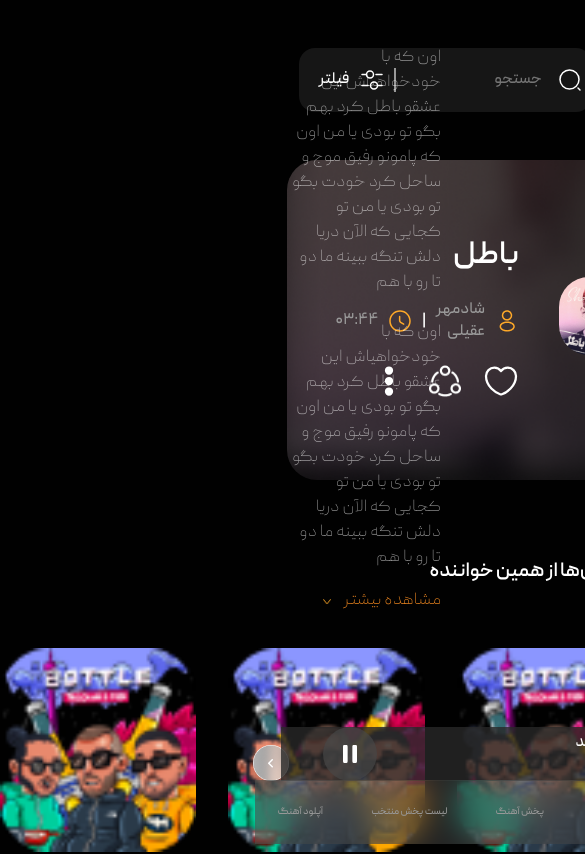
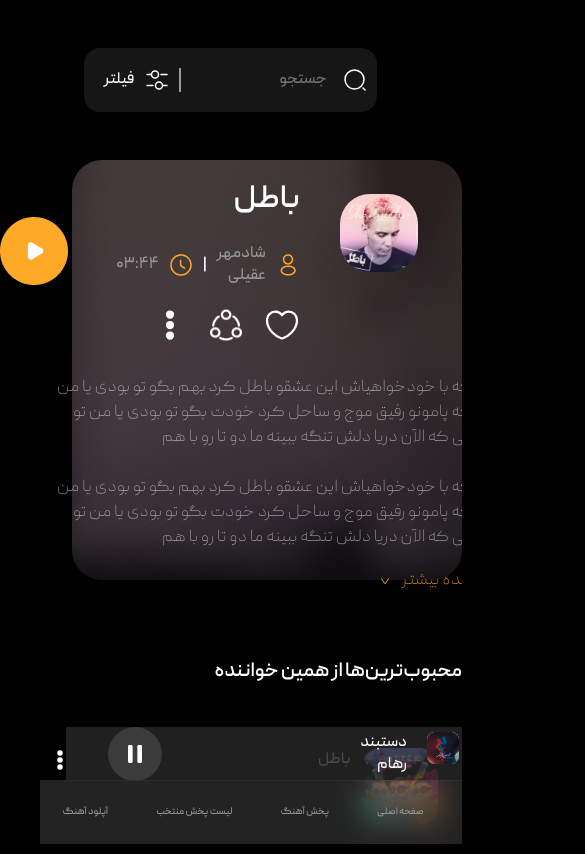
Before and after one commit to nsoroosh/avaland, a Vue app: page /playmusic in a window 390 px wide. Shown: the top 854 px of the page, 585 px wide, since content can reach past the window. Built offline with nearby package versions, Linux system fonts and the light colour scheme.

Commit message:
music detail page responsived

```diff
--- a/src/components/MusicDetailList.vue
+++ b/src/components/MusicDetailList.vue
@@ -120,8 +120,8 @@ $background-color: #010101;
   }
 
   &__img {
-    width: 196.4px;
-    height: 204px;
+    width: 20vw;
+  aspect-ratio: 1/1;
     border-radius: 16px;
   }
 
@@ -157,4 +157,30 @@ $background-color: #010101;
     margin-right: 2%;
   }
 }
+@media only screen and (max-width: 768px) {
+  .playlist{
+    &__list {
+      flex-direction: column;
+    }
+    &__item {
+      flex-direction: row;
+      align-items: baseline;
+      // justify-content: space-between;
+      width: 100vw;
+    }
+    &__arrow-right {
+    display: none;
+  }
+
+  &__arrow-left {
+    display: none;
+  }
+   &__music-info {
+     width: 80%;
+    justify-content: space-between;
+
+    //  align-items: center;
+   }
+  }
+}
 </style>
--- a/src/components/MusicDetailModal.vue
+++ b/src/components/MusicDetailModal.vue
@@ -132,4 +132,7 @@ $background-color: #010101;
     }
   }
 }
+@media only screen and (max-width: 768px) {
+
+}
 </style>
--- a/src/components/MusicDetailPoster.vue
+++ b/src/components/MusicDetailPoster.vue
@@ -1,6 +1,7 @@
 <template>
   <section class="poster">
-    <figure>
+    <div class="poster__image-desc">
+<figure>
       <img
         src="../assets/../assets/img/Rectangle-9.jpg"
         class="poster__image"
@@ -40,6 +41,8 @@
 
       </div>
     </div>
+    </div>
+
     <div class="poster__lyrics">
       <p>
         اون که با خودخواهیاش این عشقو باطل کرد بهم بگو تو بودی یا من اون که
@@ -90,7 +93,9 @@ $background-color: #010101;
   display: flex;
   align-items: center;
   position: relative;
-
+  &__image-desc{
+    display: flex;
+  }
   &__image {
     width: 20vw;
     aspect-ratio: 1/1;
@@ -208,5 +213,19 @@ $background-color: #010101;
   .music-info__title {
     display: none;
   }
+
+}
+@media only screen and (max-width: 768px) {
+  .poster{
+    flex-direction: column;
+    justify-content: space-around;
+    height: 420px;
+    &__btn-play {
+       right: 0px;
+    bottom: 50px;
+    transform: translateX(-350px);
+    // transform: translateY(100px);
+    }
+  }
 }
 </style>
--- a/src/components/PlaylistCard.vue
+++ b/src/components/PlaylistCard.vue
@@ -77,8 +77,8 @@ $background-color: #010101;
   &__option {
     position: relative;
   }
-}
-@media only screen and (max-width: 768px) {
+}@media only screen and (max-width: 768px) {
+
   .playlist {
     max-width: 100%;
     display: flex;
```
